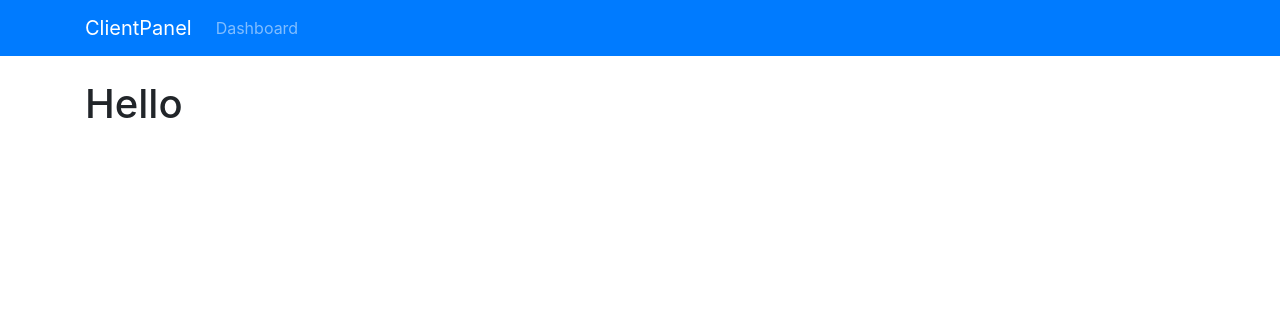
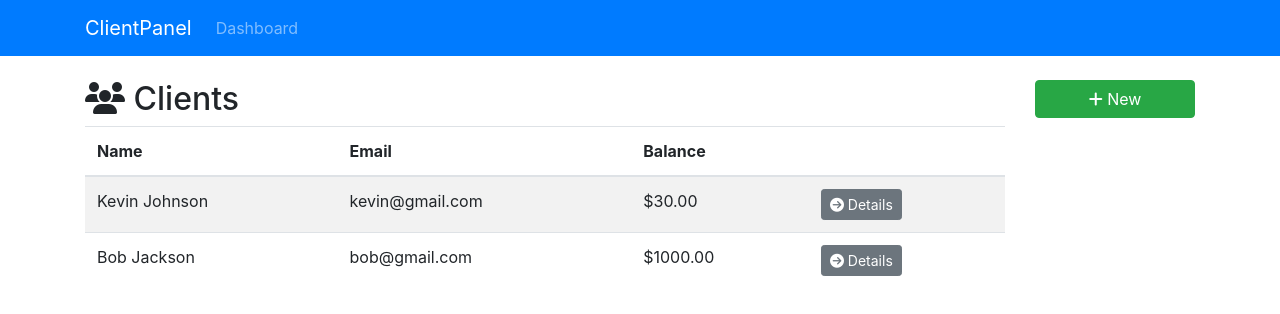
Before and after one commit to z-burke/LRN-PacktPublishing-ReactFrontToBack, a React (Create React App) app in the folder react_fb_clientpanel/: page / in a window 1280 px wide. Shown: the top 314 px of the page. Built offline with nearby package versions, Linux system fonts and the light colour scheme.

Commit message:
10 - Dashboard, Sidebar & Clients Component

```diff
--- a/react_fb_clientpanel/src/App.js
+++ b/react_fb_clientpanel/src/App.js
@@ -2,6 +2,7 @@
 import { BrowserRouter as Router, Route, Switch } from "react-router-dom";
 
 import AppNavbar from "./components/layout/AppNavbar";
+import Dashboard from "./components/layout/Dashboard";
 
 import "./App.css";
 
@@ -11,7 +12,9 @@
       <div className="App">
         <AppNavbar />
         <div className="container">
-          <h1>Hello</h1>
+          <Switch>
+            <Route exact path="/" component={Dashboard} />
+          </Switch>
         </div>
       </div>
     </Router>
--- a/react_fb_clientpanel/src/components/clients/Clients.js
+++ b/react_fb_clientpanel/src/components/clients/Clients.js
@@ -0,0 +1,75 @@
+import React, { Component } from "react";
+import { Link } from "react-router-dom";
+
+class Clients extends Component {
+  render() {
+    const clients = [
+      {
+        id: "434344344",
+        firstName: "Kevin",
+        lastName: "Johnson",
+        email: "kevin@gmail.com",
+        phone: "555-555-5555",
+        balance: "30"
+      },
+      {
+        id: "343434",
+        firstName: "Bob",
+        lastName: "Jackson",
+        email: "bob@gmail.com",
+        phone: "555-555-3444",
+        balance: "1000"
+      }
+    ];
+
+    if (clients) {
+      return (
+        <div>
+          <div className="row">
+            <div className="col-md-6">
+              <h2>
+                {" "}
+                <i className="fas fa-users" /> Clients{" "}
+              </h2>
+            </div>
+            <div className="col-md-6" />
+          </div>
+
+          <table className="table table-striped">
+            <thead className="thead-inverse">
+              <tr>
+                <th>Name</th>
+                <th>Email</th>
+                <th>Balance</th>
+                <th />
+              </tr>
+            </thead>
+            <tbody>
+              {clients.map(client => (
+                <tr key={client.id}>
+                  <td>
+                    {client.firstName} {client.lastName}
+                  </td>
+                  <td>{client.email}</td>
+                  <td>${parseFloat(client.balance).toFixed(2)}</td>
+                  <td>
+                    <Link
+                      to={`/client/${client.id}`}
+                      className="btn btn-secondary btn-sm"
+                    >
+                      <i className="fas fa-arrow-circle-right" /> Details
+                    </Link>
+                  </td>
+                </tr>
+              ))}
+            </tbody>
+          </table>
+        </div>
+      );
+    } else {
+      return <h1>Loading...</h1>;
+    }
+  }
+}
+
+export default Clients;
--- a/react_fb_clientpanel/src/components/layout/Dashboard.js
+++ b/react_fb_clientpanel/src/components/layout/Dashboard.js
@@ -0,0 +1,16 @@
+import React from "react";
+import Clients from "../clients/Clients";
+import Sidebar from "../layout/Sidebar";
+
+export default () => {
+  return (
+    <div className="row">
+      <div className="col-md-10">
+        <Clients />
+      </div>
+      <div className="col-md-2">
+        <Sidebar />
+      </div>
+    </div>
+  );
+};
--- a/react_fb_clientpanel/src/components/layout/Sidebar.js
+++ b/react_fb_clientpanel/src/components/layout/Sidebar.js
@@ -0,0 +1,10 @@
+import React from "react";
+import { Link } from "react-router-dom";
+
+export default () => {
+  return (
+    <Link to="/client/add" className="btn btn-success btn-block">
+      <i className="fas fa-plus" /> New
+    </Link>
+  );
+};
```
